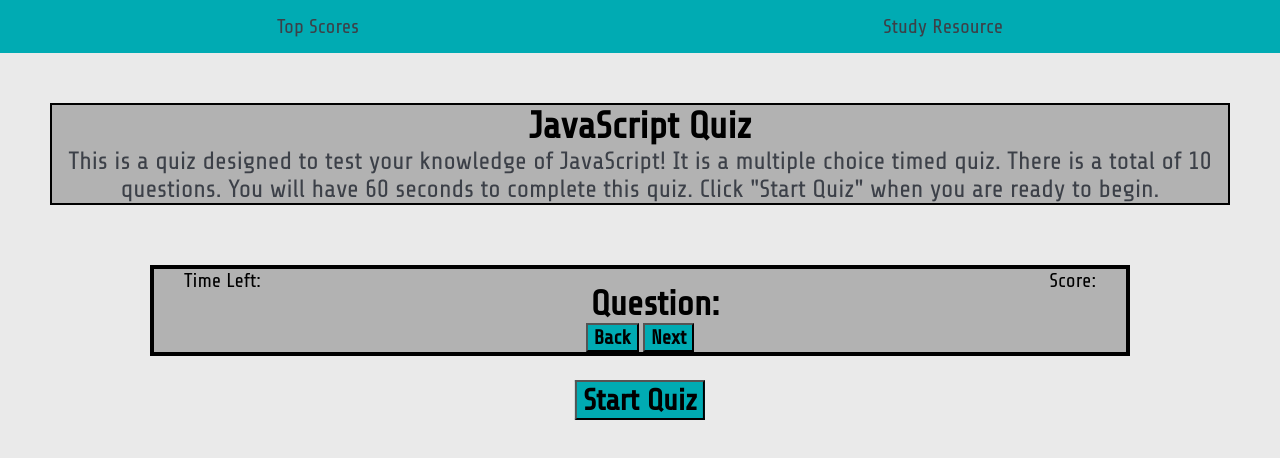
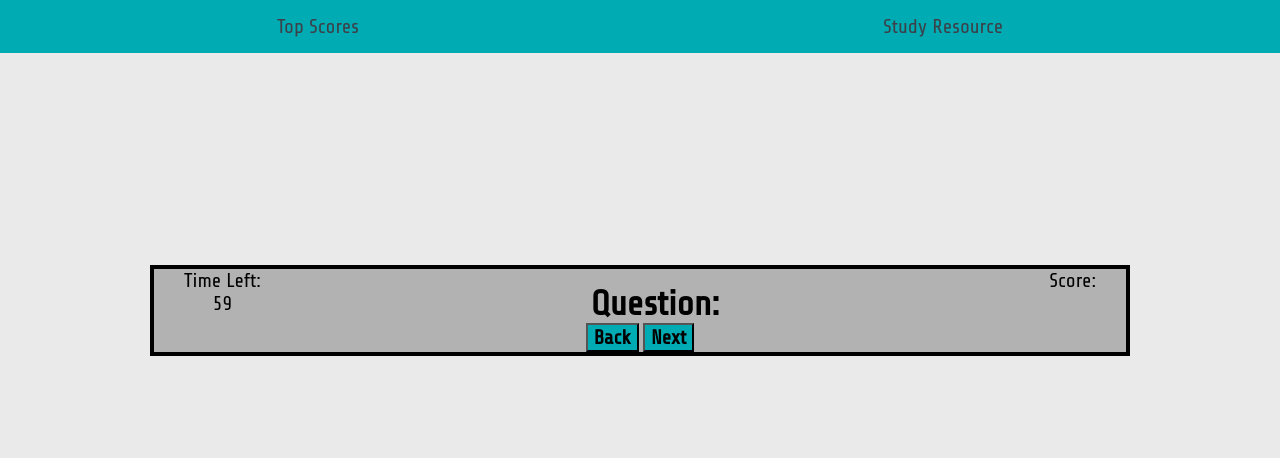
Before and after one commit to marissa-a-darr/Javascript-Quiz, a plain HTML site: page index.html in a window 1280 px wide. Both pictures are taken after a click on the button "Start Quiz". Drawn offline with Linux system fonts and the light colour scheme.

Commit message:
fixed event listeners for timer and quiz start

```diff
--- a/assets/javascript.js
+++ b/assets/javascript.js
@@ -19,8 +19,6 @@ let questions = [
 ];
 
 
-// `${questions.questionNumberTwo.question.answer[1].B}`
-// console.log(questions[0].questionNumberOne.Answers[1].B)
 var quizInfo = document.querySelector(".start-info");
 var quizContent = document.querySelector(".quiz-container");
 var startButton = document.querySelector(".start-quiz");
@@ -34,11 +32,19 @@ var answerD = document.querySelector(".answer-d");
 var previousQuestion = document.querySelector(".previous-q");
 var nextQuestion = document.querySelector(".next-q");
 
+window.addEventListener("load", function(){
+  quizContent.style.visibility="hidden"
 
-window.onload = function beginQuiz () {
-    quizContent.setAttribute.style('none') = true;
+})
 
-}
+startButton.addEventListener("click", function() {
+  quizContent.style.visibility="visible"
+})
+
+startButton.addEventListener("click", function(){
+  quizInfo.style.visibility="hidden"
+})
+
 var timeLeft = 60;
 function timer() {
   timeInterval = setInterval(function () {
@@ -53,5 +59,5 @@ function timer() {
   }, 1000);
 }
 
-startButton.addEventListener("click", beginQuiz);
+
 startButton.addEventListener("click", timer);
```
Also changed, not shown: index.html (+2 -1 lines).
